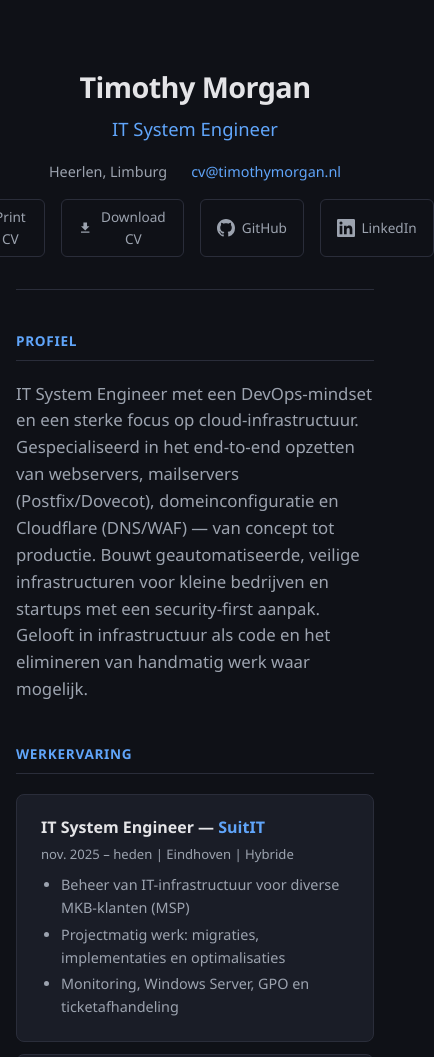
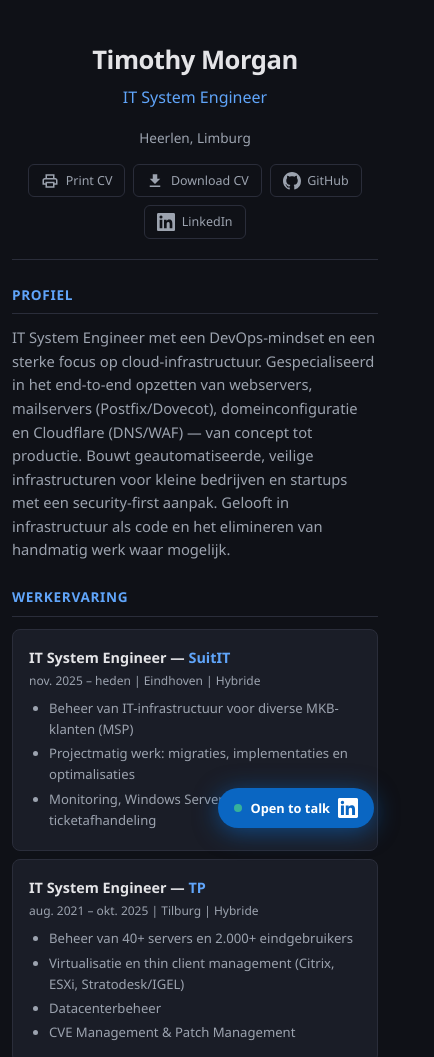
Before and after one commit to ThaFridge/CV, a plain HTML site: page index.html in a window 390 px wide. Shown: the top 1057 px of the page, 434 px wide, since content can reach past the window. Drawn offline with Linux system fonts and the light colour scheme.

Commit message:
Improve mobile layout, add open-to-talk badge, remove email contact

```diff
--- a/index.html
+++ b/index.html
@@ -301,6 +301,73 @@
             padding: 0.15rem 0;
         }
 
+        /* Open to work badge */
+        .open-badge {
+            position: fixed;
+            bottom: 2rem;
+            right: 2rem;
+            z-index: 100;
+        }
+
+        .open-badge a {
+            display: flex;
+            align-items: center;
+            gap: 0.5rem;
+            background: #0a66c2;
+            color: #fff;
+            padding: 0.75rem 1.25rem;
+            border-radius: 50px;
+            font-size: 0.85rem;
+            font-weight: 600;
+            text-decoration: none;
+            box-shadow: 0 4px 15px rgba(10, 102, 194, 0.4);
+            transition: all 0.3s;
+            animation: pulse 2s ease-in-out infinite;
+        }
+
+        .open-badge a:hover {
+            background: #004182;
+            transform: translateY(-2px);
+            box-shadow: 0 6px 20px rgba(10, 102, 194, 0.5);
+            color: #fff;
+        }
+
+        .open-badge svg {
+            width: 20px;
+            height: 20px;
+            fill: #fff;
+        }
+
+        .open-badge .dot {
+            width: 8px;
+            height: 8px;
+            background: #5df27a;
+            border-radius: 50%;
+            animation: blink 1.5s ease-in-out infinite;
+        }
+
+        @keyframes pulse {
+            0%, 100% { box-shadow: 0 4px 15px rgba(10, 102, 194, 0.4); }
+            50% { box-shadow: 0 4px 25px rgba(10, 102, 194, 0.6); }
+        }
+
+        @keyframes blink {
+            0%, 100% { opacity: 1; }
+            50% { opacity: 0.4; }
+        }
+
+        @media (max-width: 600px) {
+            .open-badge {
+                bottom: 1rem;
+                right: 1rem;
+            }
+
+            .open-badge a {
+                padding: 0.6rem 1rem;
+                font-size: 0.8rem;
+            }
+        }
+
         /* Footer */
         footer {
             text-align: center;
@@ -312,19 +379,139 @@
 
         /* Responsive */
         @media (max-width: 600px) {
-            header h1 {
-                font-size: 1.8rem;
+            .container {
+                padding: 1rem 0.75rem;
             }
 
-            .container {
+            /* Header */
+            header {
+                padding: 1.5rem 0 1.25rem;
+                margin-bottom: 1.5rem;
+            }
+
+            header h1 {
+                font-size: 1.6rem;
+            }
+
+            header .subtitle {
+                font-size: 1rem;
+            }
+
+            .contact-info {
+                flex-direction: column;
+                gap: 0.25rem;
+                font-size: 0.85rem;
+            }
+
+            .social-links {
+                flex-wrap: wrap;
+                gap: 0.5rem;
+            }
+
+            .social-links a {
+                padding: 0.35rem 0.75rem;
+                font-size: 0.78rem;
+            }
+
+            /* Profiel */
+            .profile p {
+                font-size: 0.92rem;
+            }
+
+            /* Secties */
+            section {
+                margin-bottom: 1.5rem;
+            }
+
+            section h2 {
+                margin-bottom: 0.75rem;
+            }
+
+            /* Jobs */
+            .job {
                 padding: 1rem;
+                margin-bottom: 0.5rem;
             }
 
             .job-header {
                 flex-direction: column;
+                gap: 0.15rem;
             }
 
+            .job h3 {
+                font-size: 0.9rem;
+            }
+
+            .job .meta {
+                font-size: 0.75rem;
+            }
+
+            .job li {
+                font-size: 0.82rem;
+            }
+
+            /* Skills */
             .skills-grid {
+                grid-template-columns: 1fr;
+                gap: 0.6rem;
+            }
+
+            .skill-category {
+                padding: 0.85rem;
+            }
+
+            .tag {
+                font-size: 0.75rem;
+                padding: 0.2rem 0.5rem;
+            }
+
+            /* Badges */
+            .badges-grid {
+                grid-template-columns: repeat(2, 1fr);
+                gap: 0.6rem;
+            }
+
+            .badge-card {
+                padding: 0.85rem;
+            }
+
+            .badge-icon {
+                width: 70px;
+                height: 70px;
+            }
+
+            .badge-name {
+                font-size: 0.72rem;
+            }
+
+            .badge-meta {
+                font-size: 0.65rem;
+            }
+
+            /* Info grid */
+            .info-grid {
+                grid-template-columns: 1fr;
+                gap: 0.6rem;
+            }
+
+            /* Footer padding voor open-badge */
+            footer {
+                padding-bottom: 4rem;
+            }
+        }
+
+        /* Small phones */
+        @media (max-width: 380px) {
+            header h1 {
+                font-size: 1.4rem;
+            }
+
+            .social-links a {
+                flex: 1;
+                justify-content: center;
+            }
+
+            .badges-grid {
                 grid-template-columns: 1fr;
             }
         }
@@ -591,6 +778,7 @@
             }
 
             footer { display: none; }
+            .open-badge { display: none; }
 
             @page {
                 margin: 1cm;
@@ -606,7 +794,6 @@
             <div class="subtitle">IT System Engineer</div>
             <div class="contact-info">
                 <span>Heerlen, Limburg</span>
-                <span class="email" data-user="cv" data-domain="timothymorgan.nl">[email beveiligd]</span>
             </div>
             <div class="social-links">
                 <a href="#" class="download-btn" onclick="window.print(); return false;">
@@ -1001,6 +1188,14 @@
             </div>
         </section>
 
+        <div class="open-badge">
+            <a href="https://www.linkedin.com/in/timothy-morgan-nl/" target="_blank" rel="noopener">
+                <span class="dot"></span>
+                Open to talk
+                <svg viewBox="0 0 24 24" xmlns="http://www.w3.org/2000/svg"><path d="M20.447 20.452h-3.554v-5.569c0-1.328-.027-3.037-1.852-3.037-1.853 0-2.136 1.445-2.136 2.939v5.667H9.351V9h3.414v1.561h.046c.477-.9 1.637-1.85 3.37-1.85 3.601 0 4.267 2.37 4.267 5.455v6.286zM5.337 7.433a2.062 2.062 0 0 1-2.063-2.065 2.064 2.064 0 1 1 2.063 2.065zm1.782 13.019H3.555V9h3.564v11.452zM22.225 0H1.771C.792 0 0 .774 0 1.729v20.542C0 23.227.792 24 1.771 24h20.451C23.2 24 24 23.227 24 22.271V1.729C24 .774 23.2 0 22.222 0h.003z"/></svg>
+            </a>
+        </div>
+
         <footer>
             &copy; 2026 Timothy Morgan
         </footer>
```
Also changed, not shown: 1 other file.
